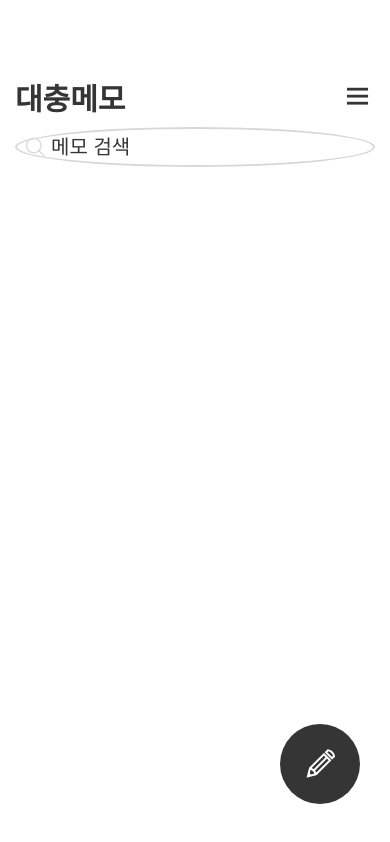
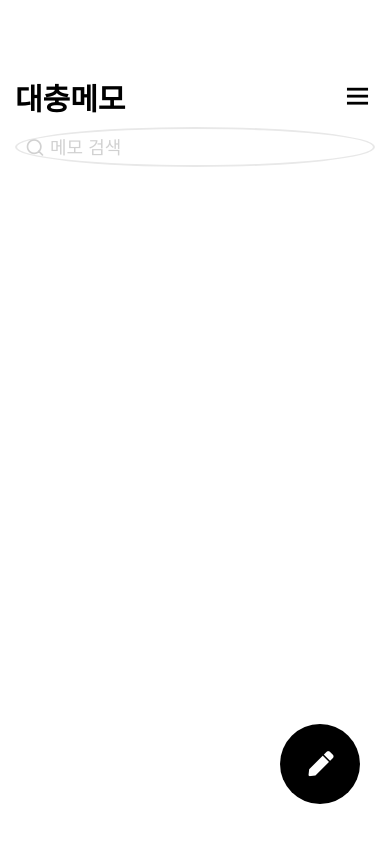
Before and after one commit to she0108/DaechoongMemo, a React Native app: screen /MainScreen in a window 390 px wide. Built offline with nearby package versions, Linux system fonts and the light colour scheme.

Commit message:
:lipstick: Color.js 색상 및 일부 스타일 변경

```diff
--- a/color.js
+++ b/color.js
@@ -1,10 +1,20 @@
 export const color = {
-    white: '#FFFFFF',
+    white: '#ffffff',
+    gray50: '#f4f4f4',
+    gray100: '#e8e8e8',
+    gray200: '#d1d1d1',
+    gray300: '#bababa',
+    gray400: '#a3a3a3',
+    gray500: '#8c8c8c',
+    gray600: '#757575',
+    gray700: '#5e5e5e',
+    gray800: '#474747',
+    gray900: '#303030',
+    gray1000: '#1a1a1a',
+    black: '#000000',
     lightgrey: '#F2F3F4',
     grey: '#D7D7D7',
     darkgrey: '#8D8D8D',
-    black: '#353535',
-    red: '#EF5F5F',
-    blue: '#007AFF',
-    none: 'rgba(0, 0, 0, 0)'
+    red: '#ec5446',
+    blue: '#4084f5',
 }
--- a/components/Login/SubTextButton.js
+++ b/components/Login/SubTextButton.js
@@ -19,6 +19,6 @@ const Container = styled.TouchableOpacity`
 
 const InnerText = styled.Text`
     font-size: 18px;
-    color: ${color.darkgrey};
+    color: ${color.gray500};
     text-align: center;
 `;
--- a/components/MemoContainer.js
+++ b/components/MemoContainer.js
@@ -78,7 +78,7 @@ const MemoContainer = ({ k, memoList, setMemoList }) => {
 };
 
 const Container = styled.TouchableOpacity`
-  background-color: ${color.lightgrey};
+  background-color: ${color.gray50};
   border-radius: 7%;
   margin-bottom: 10px;
   padding: 12px;
@@ -99,7 +99,7 @@ const Title = styled.Text`
 `;
 
 const Content = styled.Text`
-  color: ${color.darkgrey};
+  color: ${color.gray500};
   font-size: 15px;
 `;
 
@@ -111,7 +111,7 @@ const LockContainer = styled.View`
 
 const LockIcon = styled(FontAwesome)`
   font-size: 20px;
-  color: ${color.darkgrey};
+  color: ${color.gray500};
 `;
 
 const PinContainer = styled.TouchableOpacity`
@@ -121,7 +121,7 @@ const PinContainer = styled.TouchableOpacity`
 const PinIcon = styled(MaterialIcons)`
   font-size: 22px;
   transform: rotate(15deg);
-  color: ${props => props.pinned ? color.darkgrey : color.grey};
+  color: ${props => props.pinned ? color.gray500 : color.gray200};
 `;
 
 export default MemoContainer;
--- a/screens/LoginScreen.js
+++ b/screens/LoginScreen.js
@@ -124,13 +124,14 @@ const HeaderText = styled.Text`
   font-weight: 700;
   margin-top: 30px;
   margin-bottom: 40px;
+  color: ${color.black};
 `;
 
 const LoginInput = styled.TextInput`
   font-size: 16px;
   width: 80%;
   border-radius: 5px;
-  background-color: ${color.lightgrey};
+  background-color: ${color.gray50};
   padding: 12px;
   margin-bottom: 25px;
 `;
--- a/screens/MainScreen.js
+++ b/screens/MainScreen.js
@@ -2,7 +2,7 @@ import { useState, useEffect } from 'react';
 import { useIsFocused } from '@react-navigation/native';
 import { StatusBar, ScrollView, TouchableWithoutFeedback, Keyboard, Alert } from 'react-native';
 import styled from 'styled-components/native';
-import { EvilIcons } from '@expo/vector-icons';
+import { EvilIcons, FontAwesome5, Feather } from '@expo/vector-icons';
 import MemoContainer from '../components/MemoContainer';
 import { color } from '../color';
 import AsyncStorage from '@react-native-async-storage/async-storage';
@@ -83,6 +83,7 @@ const MainScreen = ({ navigation, route }) => {
             onChangeText={onChangeText}
             value={textSearch}
             placeholder="메모 검색"
+            placeholderTextColor={color.gray200}
             clearButtonMode="while-editing"/>
         </SearchContainer>
         <ScrollView>
@@ -140,7 +141,7 @@ const MainScreen = ({ navigation, route }) => {
              ))}
         </ScrollView>
         <FloatingButton onPress={createMemo}>
-          <FloatingButtonIcon name="pencil"/>
+          <FloatingButtonIcon name="pen"/>
         </FloatingButton>
       </Container>
     </TouchableWithoutFeedback>
@@ -180,24 +181,24 @@ const MenuIcon = styled(EvilIcons)`
 const SearchContainer = styled.View`
   height: 40px;
   border-width: 2px;
-  border-color: ${color.grey};
+  border-color: ${color.gray100};
   border-radius: 50%;
   margin-bottom: 13px;
   flex-direction: row;
   align-items: center;
 `;
 
-const SearchIcon = styled(EvilIcons)`
-  font-size: 30px;
-  color: ${color.grey};
-  margin-left: 3px;
-  margin-right: 1px;
+const SearchIcon = styled(Feather)`
+  font-size: 20px;
+  color: ${color.gray200};
+  margin-left: 8px;
+  margin-right: 5px;
 `;
 
 const SearchInput = styled.TextInput`
   color: ${color.black};
   flex-grow: 1;
-  font-size: 20px;
+  font-size: 18px;
 `;
 
 const FloatingButton = styled.TouchableOpacity`
@@ -212,11 +213,11 @@ const FloatingButton = styled.TouchableOpacity`
   align-items: center;
 `;
 
-const FloatingButtonIcon = styled(EvilIcons)`
-  font-size: 50px;
+const FloatingButtonIcon = styled(FontAwesome5)`
+  font-size: 25px;
   color: ${color.white};
-  top: -2.4px;
-  left: 2px;
+  top: -1px;
+  left: 1px;
 `;
 
 export default MainScreen;
--- a/screens/MemoScreen.js
+++ b/screens/MemoScreen.js
@@ -12,6 +12,8 @@ import {
   EvilIcons,
   AntDesign,
   MaterialCommunityIcons,
+  FontAwesome,
+  FontAwesome5
 } from '@expo/vector-icons';
 import { color } from '../color';
 
@@ -94,9 +96,11 @@ const MemoScreen = ({ navigation, route }) => {
             <OptionButton onPress={() => setPinned(!pinned)}>
               <PinIcon name={pinned ? "pin" : "pin-outline"}/>
             </OptionButton>
+            <Line/>
             <OptionButton onPress={() => setLocked(!locked)}>
-              <LockIcon name={locked ? "lock" : "unlock"}/>
+              <LockIcon name={locked ? "lock" : "unlock-alt"}/>
             </OptionButton>
+            <Line/>
             <OptionButton onPress={() => deleteMemo()}>
               <DeleteIcon name="trash"/>
             </OptionButton>
@@ -155,8 +159,8 @@ const BackIcon = styled(AntDesign)`
 `;
 
 const OptionContainer = styled.View`
-  padding: 5px;
-  border-radius: 50%;
+  padding: 2px;
+  border-radius: 10px;
   background-color: ${color.lightgrey};
   flex-direction: row;
   align-items: center;
@@ -166,22 +170,34 @@ const OptionContainer = styled.View`
   right: 15px;
 `;
 
-const OptionButton = styled.TouchableOpacity``;
+const OptionButton = styled.TouchableOpacity`
+  width: 40px;
+  height: 40px;
+  display: flex;
+  justify-content: center;
+  align-items: center;
+`;
 
 const PinIcon = styled(MaterialCommunityIcons)`
   font-size: 23px;
-  color: ${color.black};
-  margin-left: 3px;
+  color: ${color.gray500};
 `;
 
-const LockIcon = styled(EvilIcons)`
-  font-size: 30px;
-  color: ${color.black};
+const LockIcon = styled(FontAwesome)`
+  font-size: 20px;
+  color: ${color.gray500};
+  margin-top: 1px;
 `;
 
-const DeleteIcon = styled(EvilIcons)`
-  font-size: 30px;
-  color: ${color.black};
+const DeleteIcon = styled(FontAwesome5)`
+  font-size: 17px;
+  color: ${color.gray500};
+`;
+
+const Line = styled.View`
+  width: 1px;
+  height: 90%;
+  background-color: ${color.gray200};
 `;
 
 const DateText = styled.Text`
--- a/screens/MenuScreen.js
+++ b/screens/MenuScreen.js
@@ -2,7 +2,7 @@ import { StatusBar, Alert, TouchableOpacity } from 'react-native';
 import { useState, useEffect } from 'react';
 import AsyncStorage from '@react-native-async-storage/async-storage';
 import styled from 'styled-components/native';
-import { AntDesign } from '@expo/vector-icons';
+import { AntDesign, Ionicons, MaterialCommunityIcons } from '@expo/vector-icons';
 import { color } from '../color';
 import { auth, database } from '../firebaseConfig';
 import { signOut, onAuthStateChanged } from "firebase/auth";
@@ -103,7 +103,7 @@ const MenuScreen = ({ navigation }) => {
         <MenuBox>
         <MenuLine>
           <MenuTextMain>이메일</MenuTextMain>
-          <MenuTextSub c={color.darkgrey}>{user ? user.email : "-"}</MenuTextSub>
+          <MenuTextSub c={color.gray500} numberOfLines={1} ellipsizeMode="tail">{user ? user.email : "-"}</MenuTextSub>
           <MenuTextTouchable onPress={user ? handleLogout : handleLogin}>
             <MenuTextSub c={user ? color.red : color.blue}>{user ? "로그아웃" : "로그인"}</MenuTextSub>
           </MenuTextTouchable>
@@ -111,19 +111,20 @@ const MenuScreen = ({ navigation }) => {
         {/* <MenuLine>
           <MenuTextMain>이메일 변경</MenuTextMain>
           <MenuTextTouchable>
-            <MenuTextSub c={color.darkgrey}>{">"}</MenuTextSub>
+            <MenuTextSub c={color.gray500}>{">"}</MenuTextSub>
           </MenuTextTouchable>
         </MenuLine>
         <MenuLine>
           <MenuTextMain>비밀번호 재설정</MenuTextMain>
           <MenuTextTouchable>
-            <MenuTextSub c={color.darkgrey}>{">"}</MenuTextSub>
+            <MenuTextSub c={color.gray500}>{">"}</MenuTextSub>
           </MenuTextTouchable>
         </MenuLine> */}
         <MenuLine>
           <MenuTextMain>백업</MenuTextMain>
           <MenuTextTouchable onPress={handleBackup}>
-            <MenuTextSub c={color.darkgrey}>{user ? lastBackup : "로그인 필요"}</MenuTextSub>
+            {user && <Ionicons name="cloud-upload-outline" size={21} color={color.gray500} style={{marginRight: 8}}/>}
+            <MenuTextSub c={color.gray500}>{user ? lastBackup : "로그인 필요"}</MenuTextSub>
           </MenuTextTouchable>
         </MenuLine>
         </MenuBox>
@@ -135,19 +136,19 @@ const MenuScreen = ({ navigation }) => {
         <MenuLine>
           <MenuTextMain>테마</MenuTextMain>
           <MenuTextTouchable>
-            <MenuTextSub c={color.darkgrey}>밝게</MenuTextSub>
+            <MenuTextSub c={color.gray500}>밝게</MenuTextSub>
           </MenuTextTouchable>
         </MenuLine>
         <MenuLine>
           <MenuTextMain>글꼴</MenuTextMain>
           <MenuTextTouchable>
-            <MenuTextSub c={color.darkgrey}>기본</MenuTextSub>
+            <MenuTextSub c={color.gray500}>기본</MenuTextSub>
           </MenuTextTouchable>
         </MenuLine>
         <MenuLine>
-          <MenuTextMain>비밀번호</MenuTextMain>
+          <MenuTextMain>메모 잠금</MenuTextMain>
           <MenuTextTouchable onPress={handleChangePin}>
-            <MenuTextSub c={color.darkgrey}>변경</MenuTextSub>
+            <MenuTextSub c={color.blue}>PIN 변경 →</MenuTextSub>
           </MenuTextTouchable>
         </MenuLine>
         </MenuBox>
@@ -193,37 +194,36 @@ const MenuName = styled.Text`
 `;
 
 const MenuBox = styled.View`
-  background-color: ${color.lightgrey};
+  background-color: ${color.gray50};
   border-radius: 7%;
   padding: 10px;
 `;
 
 const MenuLine = styled.View`
   margin-vertical: 10px;
-  margin-left: 5px;
+  margin-horizontal: 5px;
   flex-direction: row;
   align-items: center;
+  white-space: nowrap;
 `;
 
 const MenuTextMain = styled.Text`
   font-size: 18px;
   font-weight: 500;
   margin-right: 10px;
+  color: ${color.black};
 `;
 
 const MenuTextSub = styled.Text`
+  flex-shrink: 1;
   font-size: 18px;
   color: ${props => props.c};
 `;
 
 const MenuTextTouchable = styled.TouchableOpacity`
-  position: absolute;
-  right: 5px;
+  flex-grow: 1;
+  flex-direction: row;
+  justify-content: flex-end;
 `
 
-const Line = styled.View`
-  border-top-width: 1px;
-  border-top-color: ${color.lightgrey};
-`;
-
 export default MenuScreen;
```
